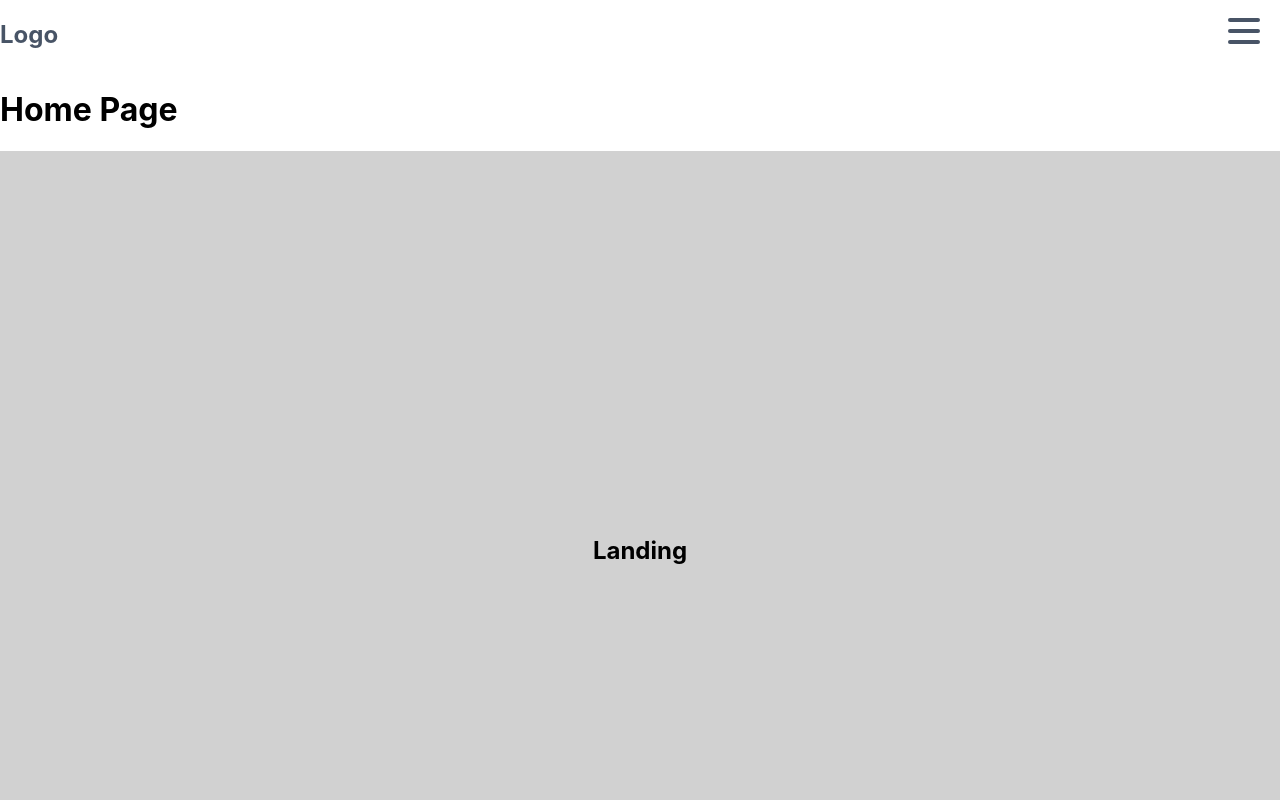
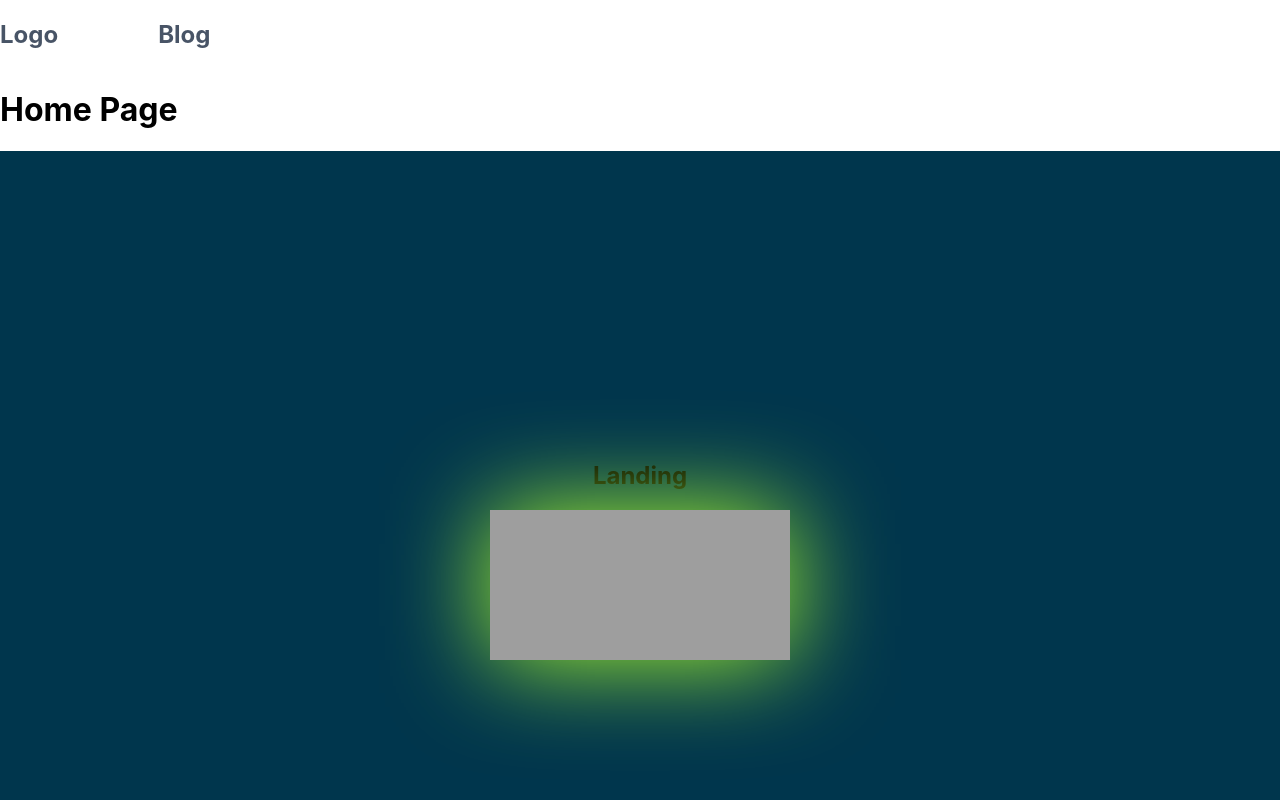
Before and after one commit to XsnakezonX/EES-website, a React (Create React App) app: page / in a window 1280 px wide. Shown: the top 800 px of the page. Built offline with nearby package versions, Linux system fonts and the light colour scheme.

Commit message:
adding nav animation

```diff
--- a/src/Components/Home.js
+++ b/src/Components/Home.js
@@ -2,7 +2,7 @@ import React from "react";
 import styled from "styled-components";
 
 const LandingContainer = styled.section`
-background-color: #d1d1d1;
+background-color: #00364D;
 height: 100vh;
 background-size: cover;
 display: flex !important;
@@ -59,6 +59,7 @@ function Home() {
 
             <LandingContainer>
             <h1>Landing</h1>
+            <object style={{backgroundImage: 'url(./Logo_Blue.png)' , backgroundRepeat: 'no-repeat', border:'none', boxShadow: '0 0 100px greenyellow'}} src='http://upload.wikimedia.org/wikipedia/commons/c/ce/Transparent.gif'></object>
             </LandingContainer>
 
             <VideoContainer>
--- a/src/Components/Nav/Navbar.js
+++ b/src/Components/Nav/Navbar.js
@@ -6,7 +6,7 @@ import Burger from "./Burger";
 const Nav = styled.nav`
     height: 10%;
     display: flex;
-    justify-content: space-between;
+    align-items: center;
 
 
     a {
@@ -23,17 +23,56 @@ const Nav = styled.nav`
             padding: 18px 10px;
         }
     }
-    `
+    `;
+
+const LogoDiv = styled.div`
+
+    display: flex;
+    align-items: center;
+
+
+
+    &:hover {
+        div{
+            transition: all 0.3s linear;
+
+            &:nth-child(2) {
+                display: block;
+                transform: translateX(100%);
+            }
+        }
+    }
+`;
+
+const NavLogo = styled.div`
+    background-color: white;
+    z-index: 3;
+`;
+
+const BlogDiv = styled.div`
+    transform: translateX(-100%);
+    width: 100px;
+    transition: all 0.3s linear;
+`;
 
 function Navbar() {
     return (
         <>
-           <Nav>
-              <NavLink  to="/">
-                <h1>Logo</h1>
-            </NavLink>
-          <Burger />
-        </Nav>
+            <Nav>
+                <LogoDiv>
+                    <NavLogo>
+                        <NavLink style={{ backgroundColor: 'white', zIndex: '3' }} to="/">
+                            <h1>Logo</h1>
+                        </NavLink>
+                    </NavLogo>
+                    <BlogDiv>
+                    <NavLink style={{ backgroundColor: 'white', zIndex: '3' }} to="/blog">
+                            <h1>Blog</h1>
+                        </NavLink>
+                    </BlogDiv>
+                </LogoDiv>
+
+            </Nav>
         </>
     );
 }
```
Also changed, not shown: public/Copy of Logo_Blue.png (deleted).
